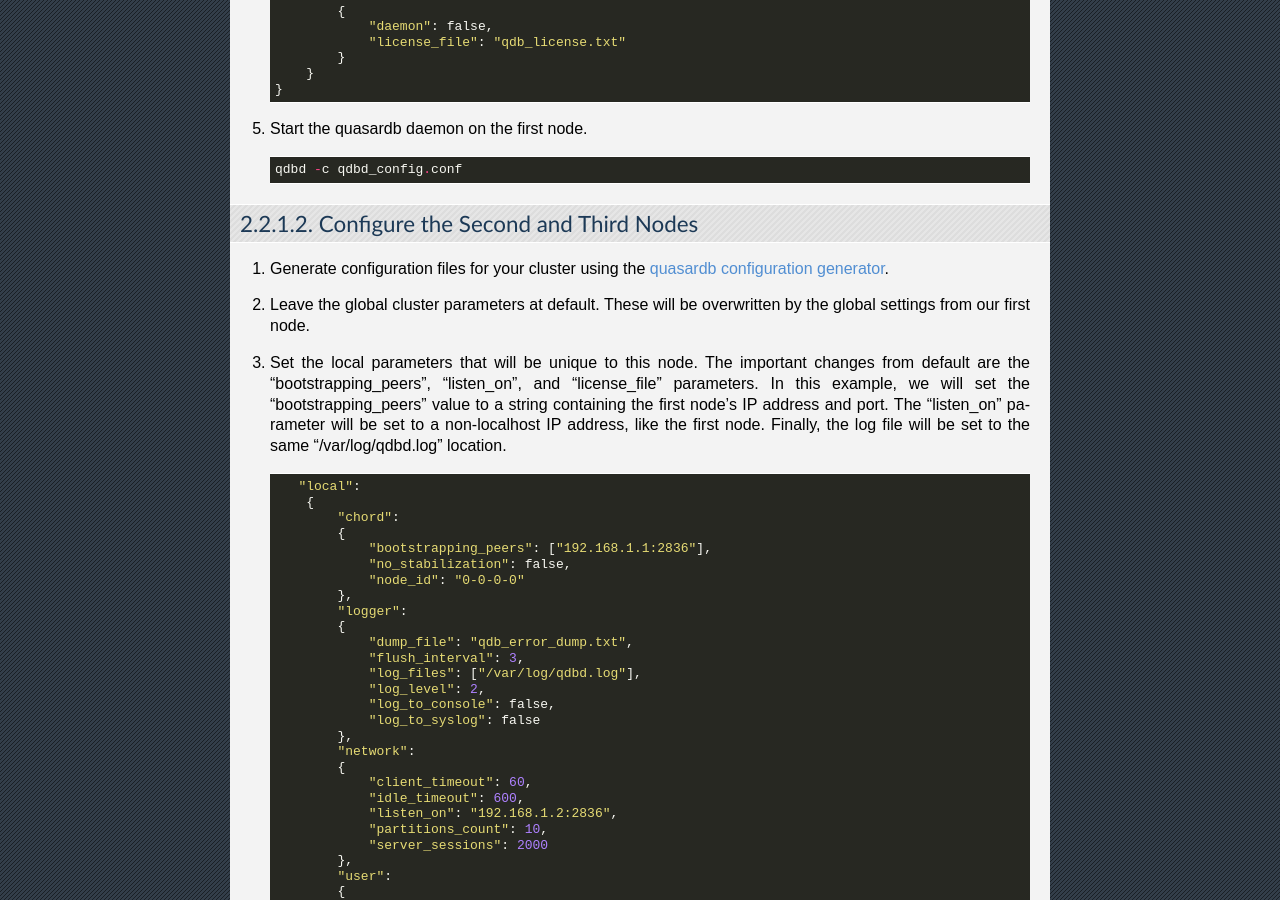
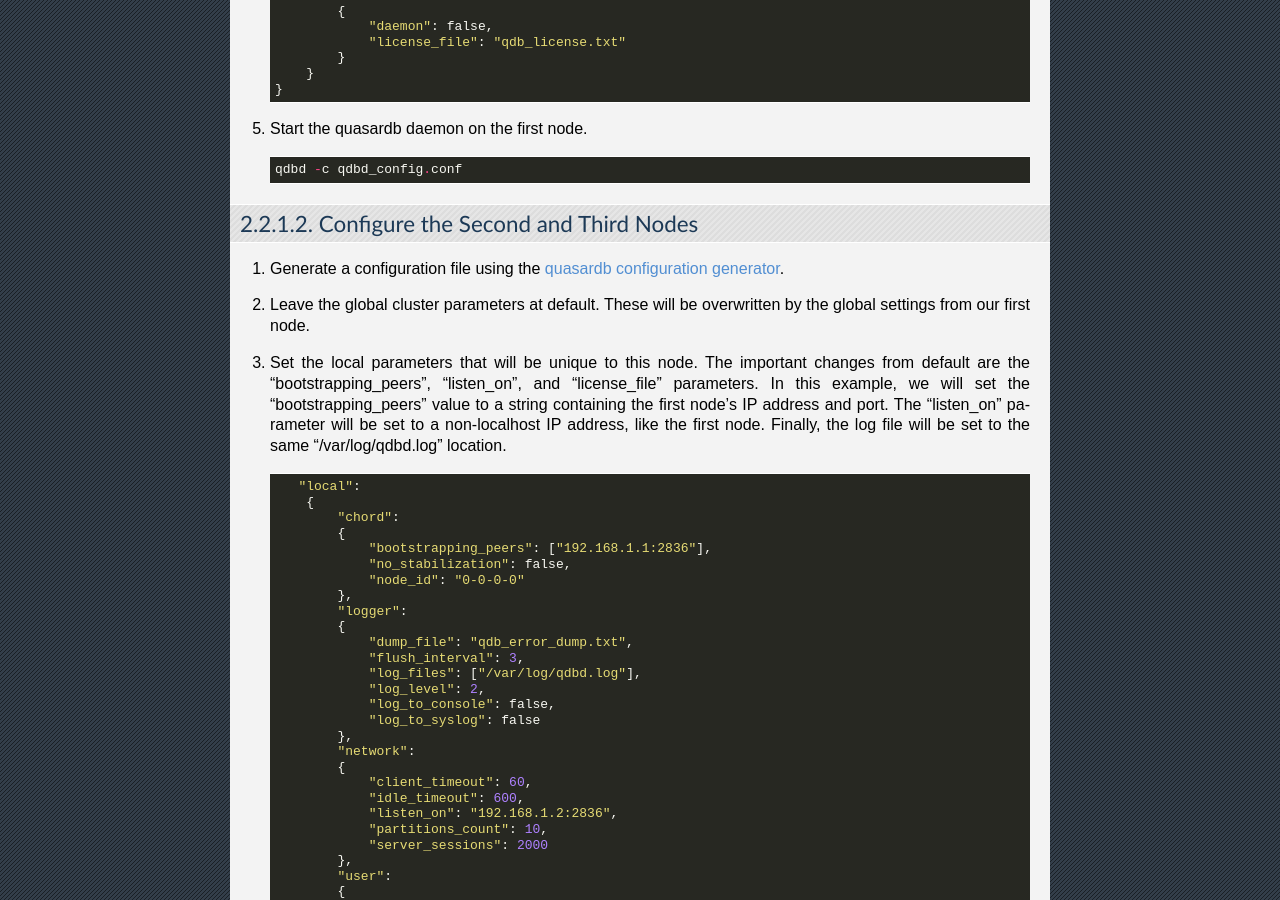
Before and after one commit to iltommi/qdb-documentation, a Sphinx documentation site: the page built from source/tutorials/one_ring.rst, in a window 1280 px wide and 900 px high, scrolled down 1442 px. Built offline with Sphinx 7.4.7, drawn with Linux system fonts in a browser that asks for light colours; pages that are not in the unit, such as notebooks, are missing from menus.

Commit message:
The second half of one_ring should not say "for your cluster".

```diff
--- a/source/tutorials/one_ring.rst
+++ b/source/tutorials/one_ring.rst
@@ -83,7 +83,7 @@ Configure the First Node
 Configure the Second and Third Nodes
 ~~~~~~~~~~~~~~~~~~~~~~~~~~~~~~~~~~~~
 
-#. Generate configuration files for your cluster using the :doc:`../reference/confgen`.
+#. Generate a configuration file using the :doc:`../reference/confgen`.
 
 #. Leave the global cluster parameters at default. These will be overwritten by the global settings from our first node.
 
```
